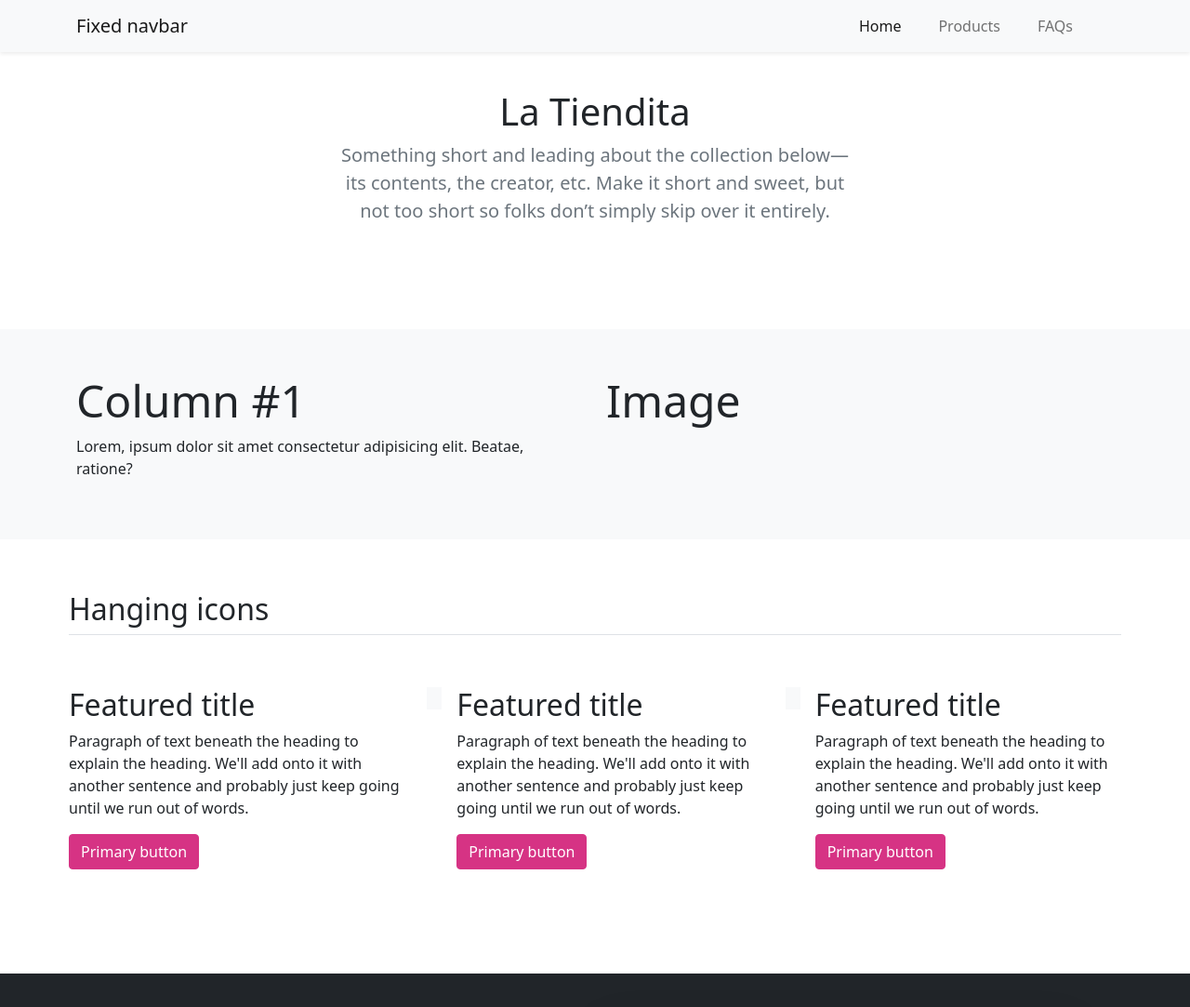
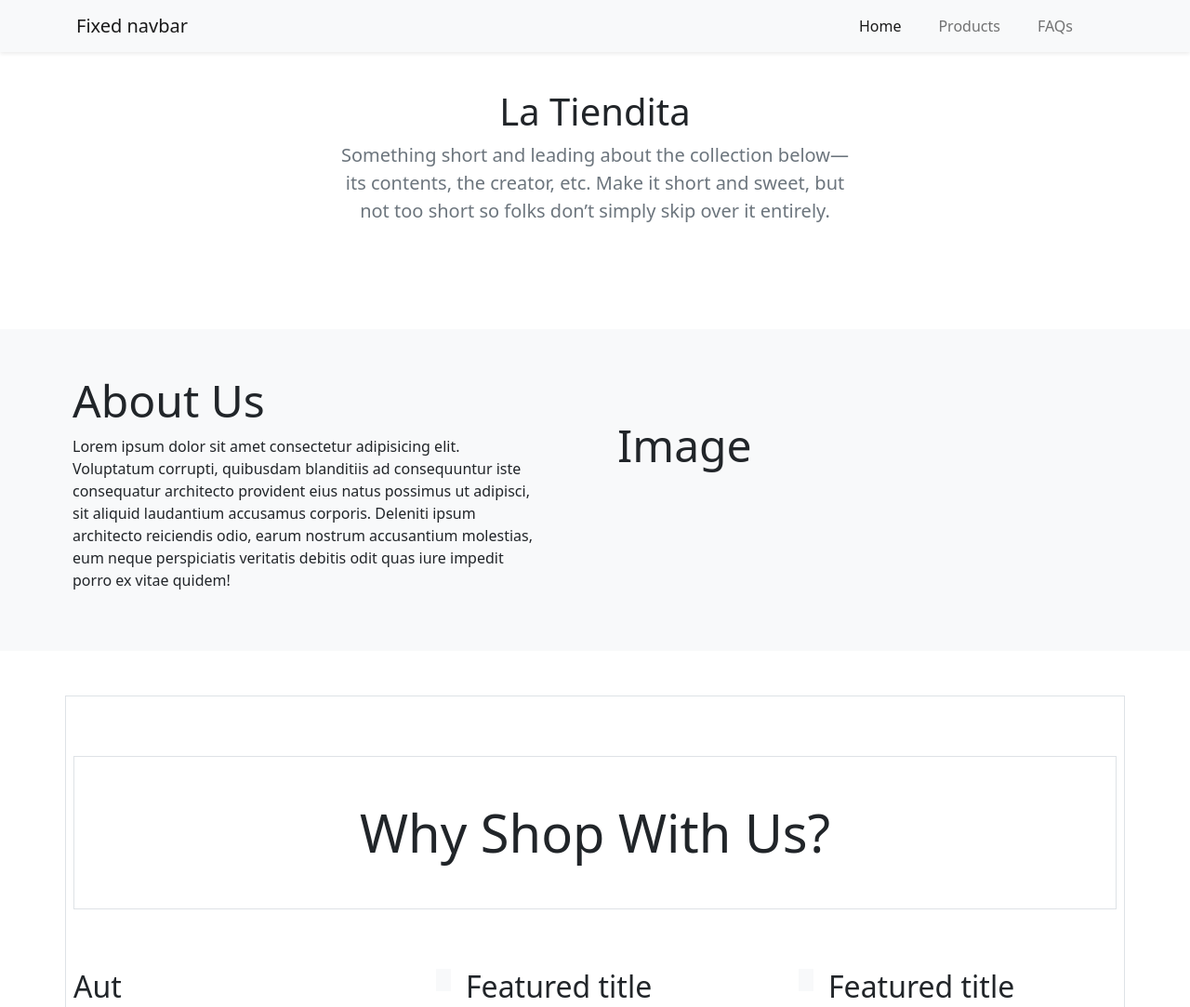
Before and after one commit to pulley2022/la-tiendita-1, a website: page src/index.html in a window 1280 px wide. Shown: the top 1083 px of the page at 93% size. Drawn offline with nearby package versions, Linux system fonts and the light colour scheme.

Commit message:
Update Homepage About Us Layout

```diff
--- a/src/index.html
+++ b/src/index.html
@@ -49,12 +49,12 @@
     <!-- About Us Section -->
     <div class="container-fluid bg-light">
       <div class="container">
-        <div class="row py-5 text-dark">
-          <div class="col">
-            <h2 class="display-5">Column #1</h2>
-            <p>Lorem, ipsum dolor sit amet consectetur adipisicing elit. Beatae, ratione?</p>
+        <div class="row text-dark py-5">
+          <div class="col me-3 px-2">
+            <h2 class="display-5">About Us</h2>
+            <p>Lorem ipsum dolor sit amet consectetur adipisicing elit. Voluptatum corrupti, quibusdam blanditiis ad consequuntur iste consequatur architecto provident eius natus possimus ut adipisci, sit aliquid laudantium accusamus corporis. Deleniti ipsum architecto reiciendis odio, earum nostrum accusantium molestias, eum neque perspiciatis veritatis debitis odit quas iure impedit porro ex vitae quidem!</p>
           </div>
-          <div class="col">
+          <div class="col ms-3 p-5">
             <p class="display-5">Image</p>
           </div>
         </div>
@@ -64,13 +64,13 @@
 
     <!-- Features Section -->
     <!-- Feature 1 -->
-    <div class="container px-1 py-5 mb-3 mt-2 id="hanging-icons">
-      <h2 class="pb-2 border-bottom">Hanging icons</h2>
-      <div class="row g-4 py-5 row-cols-1 row-cols-lg-3">
+    <div class="container px-2 py-5 my-5 border">
+      <h2 class="text-center display-4 my-3 py-5 border ">Why Shop With Us?</h2>
+      <div class="row g-5 py-5 row-cols-2 row-cols-lg-3">
         <div class="col d-flex align-items-start">
           <!-- Icon Insert Here -->
           <div>
-            <h2>Featured title</h2>
+            <h2>Aut</h2>
             <p>Paragraph of text beneath the heading to explain the heading. We'll add onto it with another sentence and probably just keep going until we run out of words.</p>
             <a href="#" class="btn btn-primary">
               Primary button
```
